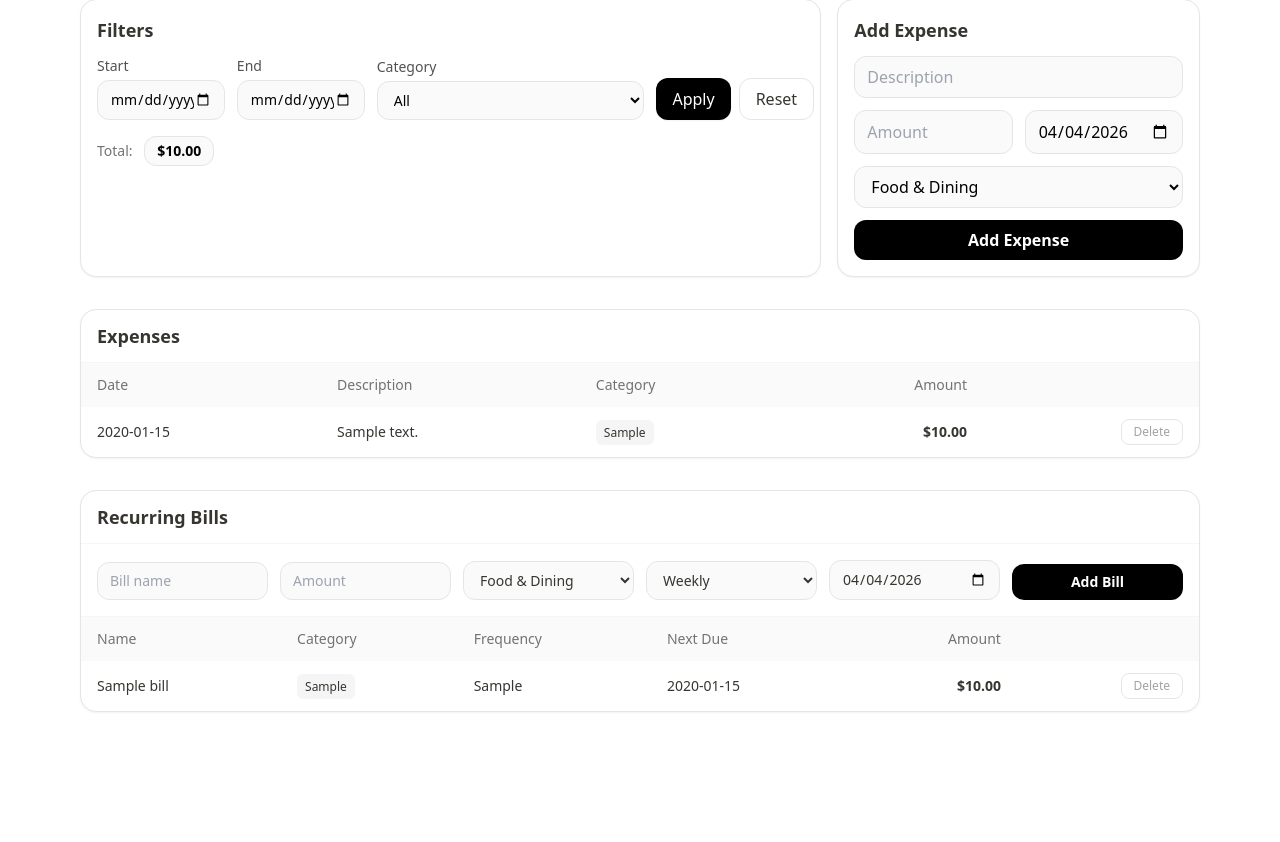
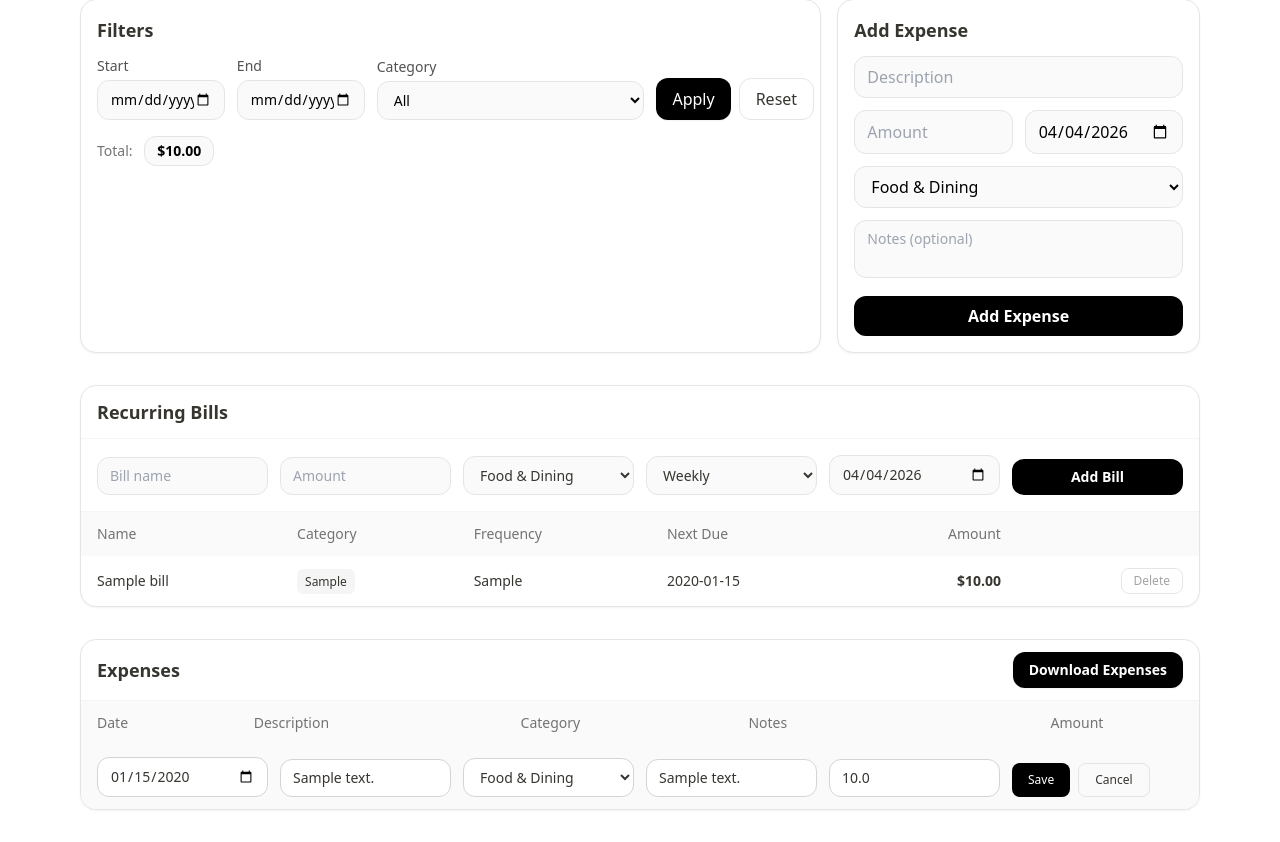
Before and after one commit to Muhammd7737/PocketPal, a Flask app: page /?edit_id=1 in a window 1280 px wide. Shown: the part 340-1182 px from the top of the page. Before the commit the page ends 1052 px from the top, so only its background shows below. Run offline with Flask 3, Linux system fonts and the light colour scheme; the visitor is signed in with stand-in values (Sample User, id 1); tables that the repository leaves empty hold one stand-in row (values such as "Sample post"); grey boxes marked "Sample" are stand-in pictures; some libraries are stand-ins or nearby versions.

Commit message:
Add expense notes feature, export functionality, and edit capabilities

```diff
--- a/app.py
+++ b/app.py
@@ -12,6 +12,15 @@ from werkzeug.security import generate_password_hash, check_password_hash
 from itsdangerous import URLSafeTimedSerializer
 import os
 import base64
+
+#-----------imports for Expense Download--------------#
+import csv
+import io
+from reportlab.lib.pagesizes import letter
+from reportlab.lib import colors
+from reportlab.platypus import SimpleDocTemplate, Table, TableStyle, Paragraph, Spacer
+from reportlab.lib.styles import getSampleStyleSheet
+from flask import Response
 
 app = Flask(__name__)
 
@@ -58,7 +67,7 @@ class Expense(db.Model):
   category = db.Column(db.String(50), nullable=False)
   date = db.Column(db.Date, nullable=False, default=date.today)
   user_id = db.Column(db.Integer, db.ForeignKey('user.id'), nullable=False)
-
+  notes = db.Column(db.String(500), nullable=True)
 
 #-------------Login Code---------------
 class User(db.Model):
@@ -94,7 +103,9 @@ with app.app_context():
             conn.execute(db.text(
                 'ALTER TABLE "user" ADD COLUMN IF NOT EXISTS profile_pic TEXT'
             ))
-            conn.commit()
+            conn.execute(db.text(
+                'ALTER TABLE expense ADD COLUMN IF NOT EXISTS notes TEXT'
+            ))
     except Exception as e:
         print(f"Migration error: {e}")
         pass
@@ -499,6 +510,8 @@ def index():
 
   categories = get_user_categories(session['id'])
 
+  edit_id = request.args.get('edit_id', type=int)
+
   # all expenses for the user
   all_expenses = Expense.query.filter_by(user_id=session['id']).all()
 
@@ -588,7 +601,8 @@ def index():
     top_category=top_category,
     top_category_amount=top_category_amount,
     current_user_pic = user.profile_pic,
-    recurring_bills=recurring_bill
+    recurring_bills=recurring_bill,
+    edit_id=edit_id
 
     )
 #----------------------------------Adding Category-----------------------------------------
@@ -601,6 +615,7 @@ def add():
   description = (request.form.get("description") or "").strip()
   amount_str = (request.form.get("amount") or "").strip()
   date_str = (request.form.get("date") or "").strip()
+  notes = (request.form.get("notes") or "").strip()
 
   # Handle custom category
   category = (request.form.get("category") or "").strip()
@@ -638,12 +653,67 @@ def add():
     d = date.today()
 
   e = Expense(description=description, amount=amount, category=category, date=d,
-              user_id=session['id'])
+              user_id=session['id'], notes=notes)
   db.session.add(e)
   db.session.commit()
 
   flash("Expense added", "success")
   return redirect(url_for("index"))
+
+#-----------------------------Edit Expense-------------------------------
+@app.route('/edit/<int:expense_id>', methods=['GET'])
+def edit(expense_id):
+   if 'loggedin' not in session:
+      return redirect(url_for('login'))
+
+   e = Expense.query.get_or_404(expense_id)
+
+   if e.user_id != session['id']:
+      flash('Unauthorized', 'Error')
+      return redirect(url_for('index'))
+
+   categories = get_user_categories(session['id'])
+   return redirect(url_for('index', edit_id=expense_id))
+
+@app.route('/edit/<int:expense_id>', methods=['POST'])
+def edit_expense(expense_id):
+    if 'loggedin' not in session:
+        return redirect(url_for('login'))
+    e = Expense.query.get_or_404(expense_id)
+    if e.user_id != session['id']:
+        flash('Unauthorized.', 'error')
+        return redirect(url_for('index'))
+
+    description = (request.form.get('description') or '').strip()
+    amount_str = (request.form.get('amount') or '').strip()
+    category = (request.form.get('category') or '').strip()
+    date_str = (request.form.get('date') or '').strip()
+    notes = (request.form.get('notes') or '').strip()
+
+    if not description or not amount_str or not category:
+        flash('Please fill all fields.', 'error')
+        return redirect(url_for('index'))
+
+    try:
+        amount = float(amount_str)
+        if amount <= 0:
+            raise ValueError
+    except ValueError:
+        flash('Amount must be a positive number.', 'error')
+        return redirect(url_for('index'))
+
+    try:
+        e.date = datetime.strptime(date_str, "%Y-%m-%d").date() if date_str else e.date
+    except ValueError:
+        pass
+
+    e.description = description
+    e.amount = amount
+    e.category = category
+    e.notes = notes
+    db.session.commit()
+    flash('Expense updated!', 'success')
+    return redirect(url_for('index'))
 
 #------------------------------Delete Expense------------------------------
 
@@ -654,6 +724,127 @@ def delete(expense_id):
   db.session.commit()
   flash("Expense deleted", "success")
   return redirect(url_for("index"))
+
+#------------------------------Download/Export Expense----------------------------
+@app.route('/export')
+def export():
+    if 'loggedin' not in session:
+        return redirect(url_for('login'))
+    user = User.query.get(session['id'])
+    categories = get_user_categories(session['id'])
+    return render_template('export.html',
+        categories=categories,
+        today=date.today().isoformat(),
+        current_user_pic=user.profile_pic
+    )
+
+def expense_download(user_id, filtered=False, start=None, end=None, category=None):
+    q = Expense.query.filter_by(user_id=user_id)
+    if filtered:
+        if start:
+            q = q.filter(Expense.date >= start)
+        if end:
+            q = q.filter(Expense.date <= end)
+        if category:
+            q = q.filter(Expense.category == category)
+    return q.order_by(Expense.date.desc()).all()
+
+@app.route('/download/csv')
+def download_csv():
+    if 'loggedin' not in session:
+        return redirect(url_for('login'))
+
+    filtered = request.args.get('filtered') == 'true'
+    start = prase_date_or_none(request.args.get('start', ''))
+    end = prase_date_or_none(request.args.get('end', ''))
+    category = request.args.get('category', '').strip()
+
+    expenses = expense_download(session['id'], filtered, start, end, category)
+
+    output = io.StringIO()
+    writer = csv.writer(output)
+    writer.writerow(['Date', 'Description', 'Category', 'Amount', 'Notes'])
+    for e in expenses:
+        writer.writerow([
+            e.date.strftime('%Y-%m-%d'),
+            e.description,
+            e.category,
+            f'{e.amount:.2f}',
+            e.notes or ''
+        ])
+
+    output.seek(0)
+    filename = 'expenses_filtered.csv' if filtered else 'expenses_all.csv'
+    return Response(
+        output.getvalue(),
+        mimetype='text/csv',
+        headers={'Content-Disposition': f'attachment; filename={filename}'}
+    )
+
+
+@app.route('/download/pdf')
+def download_pdf():
+    if 'loggedin' not in session:
+        return redirect(url_for('login'))
+
+    filtered = request.args.get('filtered') == 'true'
+    start = prase_date_or_none(request.args.get('start', ''))
+    end = prase_date_or_none(request.args.get('end', ''))
+    category = request.args.get('category', '').strip()
+
+    expenses = expense_download(session['id'], filtered, start, end, category)
+
+    buffer = io.BytesIO()
+    doc = SimpleDocTemplate(buffer, pagesize=letter)
+    styles = getSampleStyleSheet()
+    elements = []
+
+    # Title
+    title = 'Filtered Expenses' if filtered else 'All Expenses'
+    elements.append(Paragraph(f'PocketPal — {title}', styles['Title']))
+    elements.append(Paragraph(f'Generated: {date.today().strftime("%Y-%m-%d")}', styles['Normal']))
+    elements.append(Spacer(1, 20))
+
+    # Table
+    data = [['Date', 'Description', 'Category', 'Amount', 'Notes']]
+    for e in expenses:
+        data.append([
+            e.date.strftime('%Y-%m-%d'),
+            e.description[:40],
+            e.category,
+            f'${e.amount:.2f}',
+            (e.notes or '')[:40]
+        ])
+
+    # Total row
+    total = sum(e.amount for e in expenses)
+    data.append(['', '', 'Total', f'${total:.2f}', ''])
+
+    table = Table(data, colWidths=[80, 160, 100, 70, 120])
+    table.setStyle(TableStyle([
+        ('BACKGROUND', (0, 0), (-1, 0), colors.black),
+        ('TEXTCOLOR', (0, 0), (-1, 0), colors.white),
+        ('FONTNAME', (0, 0), (-1, 0), 'Helvetica-Bold'),
+        ('FONTSIZE', (0, 0), (-1, 0), 10),
+        ('BOTTOMPADDING', (0, 0), (-1, 0), 10),
+        ('TOPPADDING', (0, 0), (-1, 0), 10),
+        ('ROWBACKGROUNDS', (0, 1), (-1, -2), [colors.white, colors.HexColor('#f5f5f5')]),
+        ('FONTNAME', (0, 1), (-1, -1), 'Helvetica'),
+        ('FONTSIZE', (0, 1), (-1, -1), 9),
+        ('GRID', (0, 0), (-1, -1), 0.5, colors.HexColor('#e5e5e5')),
+        ('FONTNAME', (0, -1), (-1, -1), 'Helvetica-Bold'),
+        ('TOPPADDING', (0, -1), (-1, -1), 8),
+    ]))
+    elements.append(table)
+
+    doc.build(elements)
+    buffer.seek(0)
+    filename = 'expenses_filtered.pdf' if filtered else 'expenses_all.pdf'
+    return Response(
+        buffer.getvalue(),
+        mimetype='application/pdf',
+        headers={'Content-Disposition': f'attachment; filename={filename}'}
+    )
 
 #-----------------------------Analytics----------------------------------------
 @app.route("/analytics")
--- a/templates/index.html
+++ b/templates/index.html
@@ -75,6 +75,7 @@
     <h1 class="text-3xl font-semibold mb-2">Dashboard</h1>
     <p class="text-neutral-500 mb-6">Track spending, filter by date/category, and manage records.</p>
 
+    <!-- Stats Cards -->
     <div class="grid grid-cols-1 sm:grid-cols-3 gap-4 mb-6">
       <div class="rounded-2xl bg-neutral-50 border border-neutral-200 px-5 py-4">
         <p class="text-xs text-neutral-500 mb-1">Total balance</p>
@@ -94,6 +95,7 @@
       </div>
     </div>
 
+    <!-- Filters + Add Expense -->
     <div class="grid grid-cols-1 lg:grid-cols-3 gap-4">
       <section class="lg:col-span-2 rounded-2xl border border-neutral-200 bg-white p-4 shadow-sm">
         <h2 class="text-lg font-semibold mb-3">Filters</h2>
@@ -162,6 +164,9 @@
             <p class="text-xs text-neutral-400 mt-1">This will be saved to your category list.</p>
           </div>
 
+          <textarea name="notes" placeholder="Notes (optional)" rows="2"
+            class="w-full rounded-xl bg-neutral-50 border border-neutral-200 px-3 py-2 text-black outline-none focus:border-black resize-none text-sm"></textarea>
+
           <button
             class="w-full rounded-xl bg-black text-white px-4 py-2 hover:bg-neutral-800 transition-colors font-semibold"
             type="submit">Add Expense</button>
@@ -169,51 +174,7 @@
       </section>
     </div>
 
-    <!-- Expenses Table -->
-    <section class="mt-8 rounded-2xl border border-neutral-200 bg-white shadow-sm overflow-hidden">
-      <div class="px-4 py-3 border-b border-neutral-100">
-        <h2 class="text-lg font-semibold">Expenses</h2>
-      </div>
-      <div class="overflow-x-auto">
-        <table class="min-w-full text-sm">
-          <thead class="text-neutral-500 bg-neutral-50">
-            <tr>
-              <th class="text-left px-4 py-3 font-medium">Date</th>
-              <th class="text-left px-4 py-3 font-medium">Description</th>
-              <th class="text-left px-4 py-3 font-medium">Category</th>
-              <th class="text-right px-4 py-3 font-medium">Amount</th>
-              <th class="px-4 py-3"></th>
-            </tr>
-          </thead>
-          <tbody class="divide-y divide-neutral-100">
-            {% if expenses %}
-            {% for e in expenses %}
-            <tr class="hover:bg-neutral-50 transition-colors">
-              <td class="px-4 py-3">{{e.date.strftime("%Y-%m-%d") if e.date else ''}}</td>
-              <td class="px-4 py-3">{{e.description}}</td>
-              <td class="px-4 py-3"><span
-                  class="px-2 py-1 bg-neutral-100 rounded-md text-xs font-medium">{{e.category}}</span></td>
-              <td class="px-4 py-3 text-right font-semibold">${{ '%.2f' |format(e.amount) }}</td>
-              <td class="px-4 py-3 text-right">
-                <form method="post" action="{{url_for('delete', expense_id=e.id)}}"
-                  onsubmit="return confirm('Delete?')">
-                  <button
-                    class="text-neutral-400 hover:text-red-600 text-xs border border-neutral-200 px-3 py-1 rounded-lg">Delete</button>
-                </form>
-              </td>
-            </tr>
-            {% endfor %}
-            {% else %}
-            <tr>
-              <td colspan="5" class="px-4 py-6 text-center text-neutral-400">No expenses yet.</td>
-            </tr>
-            {% endif %}
-          </tbody>
-        </table>
-      </div>
-    </section>
-
-    <!-- Recurring Bills -->
+    <!-- ===================== RECURRING BILLS (moved above expenses) ===================== -->
     <section class="mt-8 rounded-2xl border border-neutral-200 bg-white shadow-sm overflow-hidden">
       <div class="px-4 py-3 border-b border-neutral-100">
         <h2 class="text-lg font-semibold">Recurring Bills</h2>
@@ -224,9 +185,9 @@
         <form method="post" action="{{ url_for('add_recurring') }}"
           class="grid grid-cols-1 md:grid-cols-6 gap-3 items-end">
           <input name="name" placeholder="Bill name"
-                 class="rounded-xl bg-neutral-50 border border-neutral-200 px-3 py-2 text-sm outline-none focus:border-black"/>
+            class="rounded-xl bg-neutral-50 border border-neutral-200 px-3 py-2 text-sm outline-none focus:border-black" />
           <input name="amount" type="number" step="0.01" placeholder="Amount"
-                 class="rounded-xl bg-neutral-50 border border-neutral-200 px-3 py-2 text-sm outline-none focus:border-black"/>
+            class="rounded-xl bg-neutral-50 border border-neutral-200 px-3 py-2 text-sm outline-none focus:border-black" />
           <select name="category"
             class="rounded-xl bg-neutral-50 border border-neutral-200 px-3 py-2 text-sm outline-none focus:border-black">
             {% for c in categories %}<option value="{{ c }}">{{ c }}</option>{% endfor %}
@@ -238,7 +199,7 @@
             <option value="yearly">Yearly</option>
           </select>
           <input name="start_date" type="date" value="{{ today }}"
-                 class="rounded-xl bg-neutral-50 border border-neutral-200 px-3 py-2 text-sm outline-none focus:border-black"/>
+            class="rounded-xl bg-neutral-50 border border-neutral-200 px-3 py-2 text-sm outline-none focus:border-black" />
           <button type="submit"
             class="rounded-xl bg-black text-white px-4 py-2 hover:bg-neutral-800 transition-colors text-sm font-semibold">
             Add Bill
@@ -246,10 +207,11 @@
         </form>
       </div>
 
-      <!-- Recurring bills list -->
+      <!-- Recurring bills list — scrollable -->
       <div class="overflow-x-auto">
+        <div class="overflow-y-auto max-h-64" style="scrollbar-width: thin; scrollbar-color: #d4d4d4 transparent;">
           <table class="min-w-full text-sm">
-          <thead class="text-neutral-500 bg-neutral-50">
+            <thead class="text-neutral-500 bg-neutral-50 sticky top-0 z-10">
               <tr>
                 <th class="text-left px-4 py-3 font-medium">Name</th>
                 <th class="text-left px-4 py-3 font-medium">Category</th>
@@ -268,17 +230,13 @@
                   <span class="px-2 py-1 bg-neutral-100 rounded-md text-xs font-medium">{{ bill.category }}</span>
                 </td>
                 <td class="px-4 py-3 capitalize">{{ bill.frequency }}</td>
-              <td class="px-4 py-3">
-                {{ bill.next_due_date.strftime("%Y-%m-%d") }}
-                {% if bill.next_due_date.strftime("%Y-%m-%d") == today %}
-                  <span class="ml-2 text-xs bg-red-50 text-red-600 px-2 py-0.5 rounded-md">Due today</span>
-                {% endif %}
-              </td>
+                <td class="px-4 py-3">{{ bill.next_due_date.strftime("%Y-%m-%d") }}</td>
                 <td class="px-4 py-3 text-right font-semibold">${{ '%.2f'|format(bill.amount) }}</td>
                 <td class="px-4 py-3 text-right">
                   <form method="post" action="{{ url_for('delete_recurring', bill_id=bill.id) }}"
                     onsubmit="return confirm('Delete this recurring bill?')">
-                  <button class="text-neutral-400 hover:text-red-600 text-xs border border-neutral-200 px-3 py-1 rounded-lg">
+                    <button
+                      class="text-neutral-400 hover:text-red-600 text-xs border border-neutral-200 px-3 py-1 rounded-lg transition-colors">
                       Delete
                     </button>
                   </form>
@@ -293,11 +251,113 @@
             </tbody>
           </table>
         </div>
+      </div>
+    </section>
+
+    <!-- ===================== EXPENSES TABLE ===================== -->
+    <section class="mt-8 rounded-2xl border border-neutral-200 bg-white shadow-sm overflow-hidden">
+      <div class="px-4 py-3 border-b border-neutral-100 flex flex-row justify-between items-center w-full">
+        <h2 class="text-lg font-semibold">Expenses</h2>
+        <button onclick="openExportModal()"
+          class="inline-flex items-center justify-center rounded-xl bg-black text-white px-4 py-2 hover:bg-neutral-800 transition-colors text-sm font-semibold shadow-sm whitespace-nowrap">
+          Download Expenses
+        </button>
+      </div>
+      <div class="overflow-x-auto">
+        <div class="overflow-y-auto max-h-96" style="scrollbar-width: thin; scrollbar-color: #d4d4d4 transparent;">
+          <table class="min-w-full text-sm">
+            <thead class="text-neutral-500 bg-neutral-50 sticky top-0 z-10">
+              <tr>
+                <th class="text-left px-4 py-3 font-medium">Date</th>
+                <th class="text-left px-4 py-3 font-medium">Description</th>
+                <th class="text-left px-4 py-3 font-medium">Category</th>
+                <th class="text-left px-4 py-3 font-medium">Notes</th>
+                <th class="text-right px-4 py-3 font-medium">Amount</th>
+                <th class="px-4 py-3"></th>
+              </tr>
+            </thead>
+            <tbody class="divide-y divide-neutral-100">
+              {% if expenses %}
+              {% for e in expenses %}
+
+              {% if edit_id == e.id %}
+              <!-- Inline edit row -->
+              <tr class="bg-neutral-50">
+                <td colspan="6" class="px-4 py-3">
+                  <form method="post" action="{{ url_for('edit_expense', expense_id=e.id) }}"
+                    class="grid grid-cols-1 md:grid-cols-6 gap-3 items-end">
+                    <input type="date" name="date" value="{{ e.date.strftime('%Y-%m-%d') }}"
+                      class="rounded-xl bg-white border border-neutral-300 px-3 py-2 text-sm outline-none focus:border-black" />
+                    <input type="text" name="description" value="{{ e.description }}"
+                      class="rounded-xl bg-white border border-neutral-300 px-3 py-2 text-sm outline-none focus:border-black" />
+                    <select name="category"
+                      class="rounded-xl bg-white border border-neutral-300 px-3 py-2 text-sm outline-none focus:border-black">
+                      {% for c in categories %}
+                      <option value="{{ c }}" {% if c==e.category %}selected{% endif %}>{{ c }}</option>
+                      {% endfor %}
+                    </select>
+                    <textarea name="notes" rows="1" placeholder="Notes (optional)"
+                      class="rounded-xl bg-white border border-neutral-300 px-3 py-2 text-sm outline-none focus:border-black resize-none">{{ e.notes or '' }}</textarea>
+                    <input type="number" step="0.01" name="amount" value="{{ e.amount }}"
+                      class="rounded-xl bg-white border border-neutral-300 px-3 py-2 text-sm outline-none focus:border-black" />
+                    <div class="flex gap-2">
+                      <button type="submit"
+                        class="rounded-lg bg-black text-white text-xs px-4 py-2 hover:bg-neutral-800 transition-colors">
+                        Save
+                      </button>
+                      <a href="{{ url_for('index') }}"
+                        class="rounded-lg border border-neutral-200 text-xs px-4 py-2 hover:bg-neutral-50 transition-colors">
+                        Cancel
+                      </a>
+                    </div>
+                  </form>
+                </td>
+              </tr>
+
+              {% else %}
+              <!-- Normal expense row -->
+              <tr class="hover:bg-neutral-50 transition-colors">
+                <td class="px-4 py-3">{{ e.date.strftime("%Y-%m-%d") if e.date else '' }}</td>
+                <td class="px-4 py-3">{{ e.description }}</td>
+                <td class="px-4 py-3">
+                  <span class="px-2 py-1 bg-neutral-100 rounded-md text-xs font-medium">{{ e.category }}</span>
+                </td>
+                <td class="px-4 py-3 text-sm text-neutral-400">{{ e.notes or '' }}</td>
+                <td class="px-4 py-3 text-right font-semibold">${{ '%.2f'|format(e.amount) }}</td>
+                <td class="px-4 py-3 text-right">
+                  <div class="flex gap-2 justify-end">
+                    <a href="{{ url_for('index', edit_id=e.id) }}"
+                      class="text-neutral-400 hover:text-black text-xs border border-neutral-200 px-3 py-1 rounded-lg transition-colors">
+                      Edit
+                    </a>
+                    <form method="post" action="{{ url_for('delete', expense_id=e.id) }}"
+                      onsubmit="return confirm('Delete this expense?')">
+                      <button
+                        class="text-neutral-400 hover:text-red-600 text-xs border border-neutral-200 px-3 py-1 rounded-lg transition-colors">
+                        Delete
+                      </button>
+                    </form>
+                  </div>
+                </td>
+              </tr>
+              {% endif %}
+
+              {% endfor %}
+              {% else %}
+              <tr>
+                <td colspan="5" class="px-4 py-6 text-center text-neutral-400">No expenses yet.</td>
+              </tr>
+              {% endif %}
+            </tbody>
+          </table>
+        </div>
+      </div>
     </section>
 
   </main>
 
   <script>
+    // Close profile dropdown when clicking outside
     document.addEventListener('click', function (e) {
       const btn = document.getElementById('profile-btn');
       const menu = document.getElementById('profile-menu');
@@ -306,6 +366,7 @@
       }
     });
 
+    // Toggle custom category input
     function toggleCustomCategory(select) {
       const wrapper = document.getElementById('custom-category-wrapper');
       const input = document.getElementById('custom-category-input');
@@ -319,7 +380,61 @@
         input.value = '';
       }
     }
+
+    // Webkit scrollbar styling (for Chrome/Safari)
+    const style = document.createElement('style');
+    style.textContent = `
+      .overflow-y-auto::-webkit-scrollbar {
+        width: 6px;
+      }
+      .overflow-y-auto::-webkit-scrollbar-track {
+        background: transparent;
+      }
+      .overflow-y-auto::-webkit-scrollbar-thumb {
+        background-color: #d4d4d4;
+        border-radius: 9999px;
+      }
+      .overflow-y-auto::-webkit-scrollbar-thumb:hover {
+        background-color: #a3a3a3;
+      }
+    `;
+    document.head.appendChild(style);
+
+    // If there's an active edit row, scroll it into view smoothly
+    const editRow = document.querySelector('tr.bg-neutral-50 form');
+    if (editRow) {
+      editRow.closest('tr').scrollIntoView({ behavior: 'smooth', block: 'center' });
+    }
+
+
+    // Function to dynamically load and display export.html as a popup
+    async function openExportModal() {
+      const response = await fetch("{{ url_for('export') }}");
+      const html = await response.text();
+      document.getElementById('modal-container').innerHTML = html;
+    }
+
+    // Function to safely clear and close the popup
+    function closeExportModal(event, forceClose = false) {
+      if (forceClose || event.target === document.getElementById('export-modal')) {
+        document.getElementById('modal-container').innerHTML = '';
+      }
+    }
+
+    // Handler for the filtered processing inside the modal view
+    function downloadFilteredModal(format) {
+      const start = document.getElementById('modal-start').value;
+      const end = document.getElementById('modal-end').value;
+      const category = document.getElementById('modal-category').value;
+      const base = format === 'csv' ? '/download/csv' : '/download/pdf';
+      const url = `${base}?filtered=true&start=${start}&end=${end}&category=${category}`;
+      window.location.href = url;
+    }
+
   </script>
 
+  <div id="modal-container"></div>
+
 </body>
+
 </html>
--- a/templates/login.html
+++ b/templates/login.html
@@ -21,7 +21,7 @@
                 {% with messages = get_flashed_messages(with_categories=true) %}
                   {% if messages %}
                     {% for category, message in messages %}
-                      <div class="text-xs p-3 rounded-xl bg-red-50 text-red-600 border border-red-100">
+                      <div class="text-xs p-3 rounded-xl {% if category == 'error' %}bg-red-50 text-red-600 border-red-100{% else %}bg-green-50 text-green-600 border-green-100{% endif %} border">
                         {{ message }}
                       </div>
                     {% endfor %}
```
Also changed, not shown: requirements.txt (+4 -3 lines), templates/export.html (added, +68 -0 lines). Lines whose indentation alone changed are shown as unchanged.
